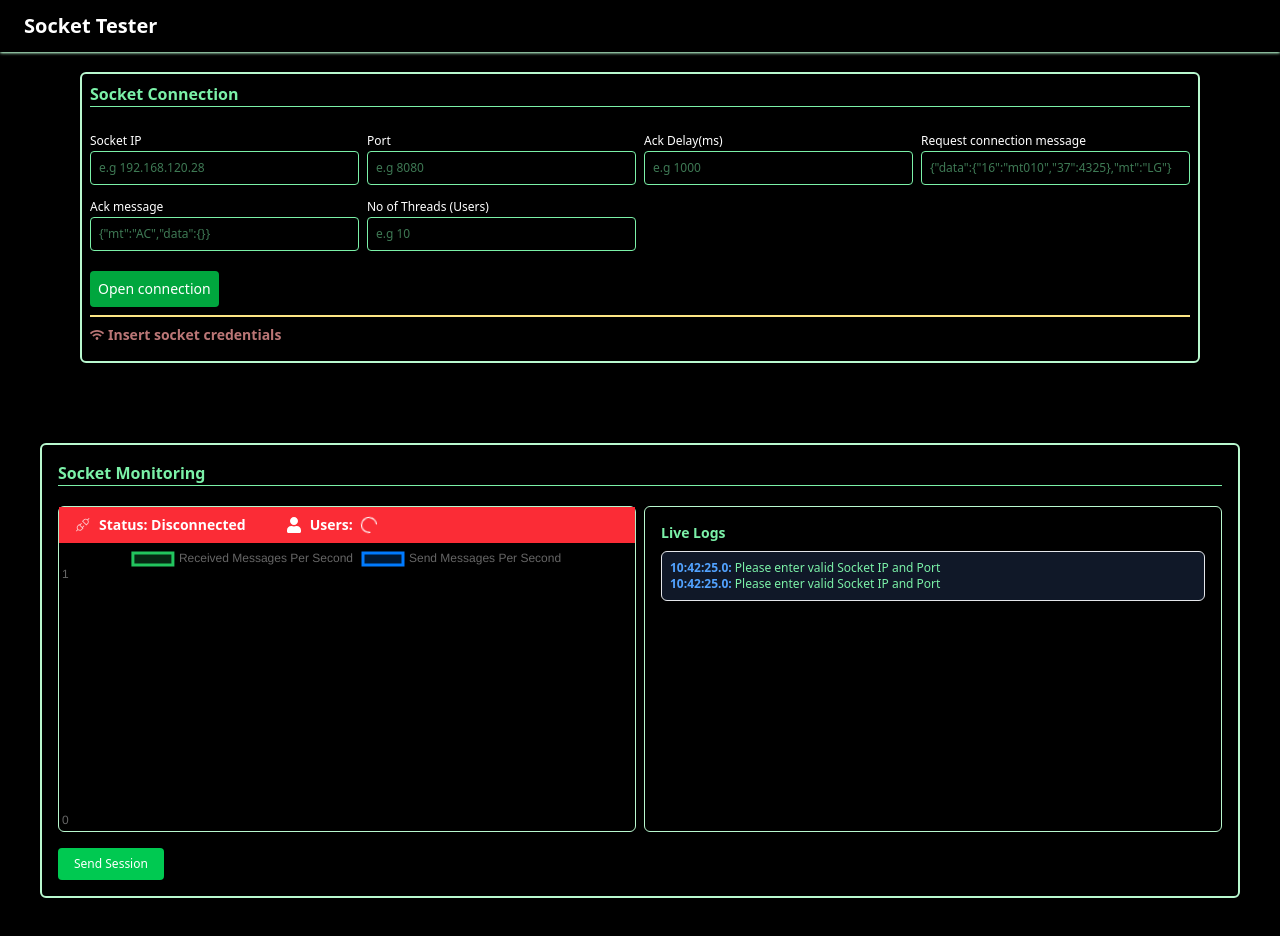
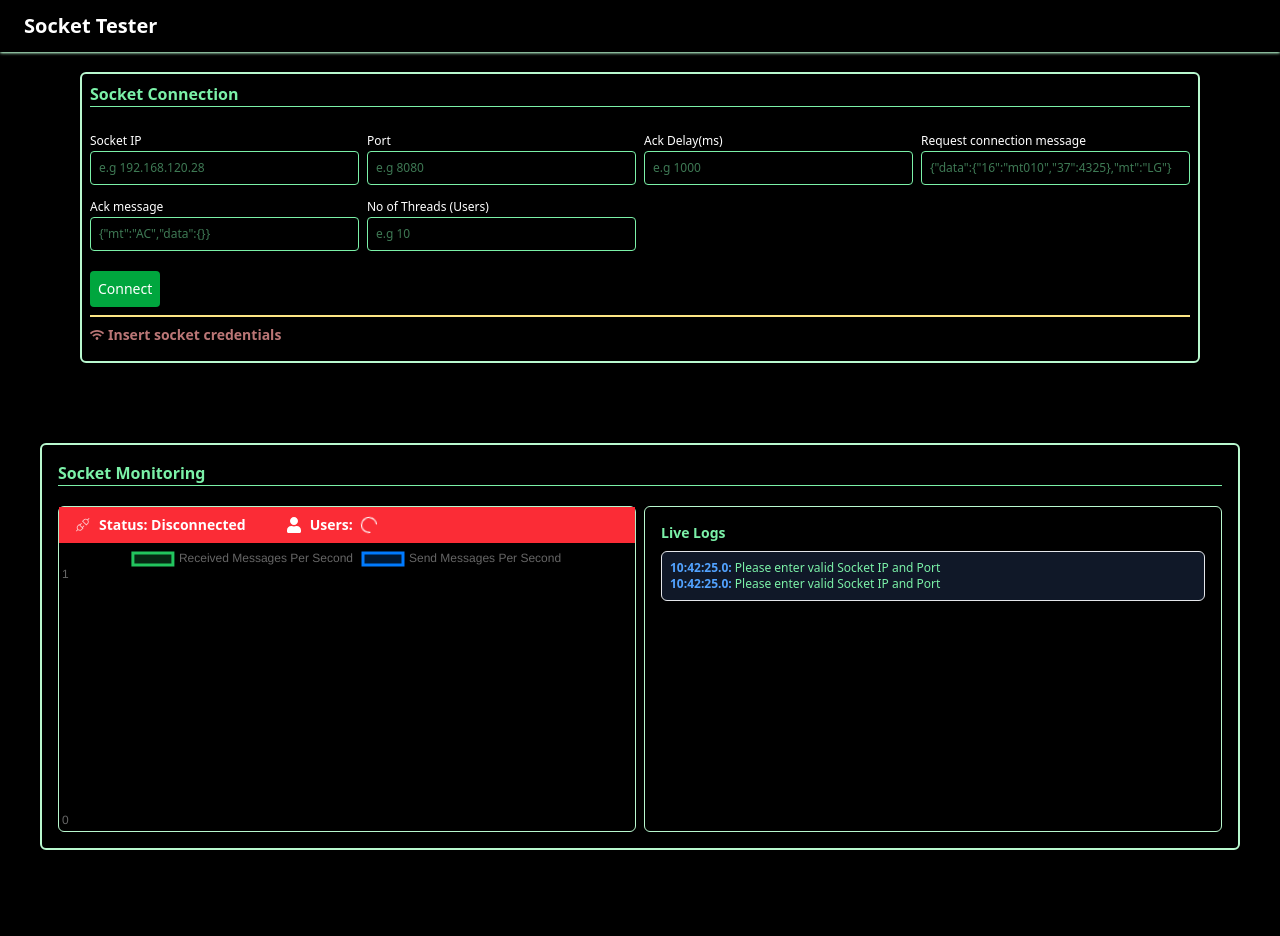
Before and after one commit to AsifZaman777/socket-tester, a React (Vite) app: page / in a window 1280 px wide. After the commit the page ends 890 px from the top, so only its background shows below. Built offline with nearby package versions, Linux system fonts and the light colour scheme.

Commit message:
[REMOVE] removed session button and integrated in Connection button

```diff
--- a/src/components/MonitoringSection.jsx
+++ b/src/components/MonitoringSection.jsx
@@ -45,9 +45,12 @@ const MonitoringSection = () => {
       const newWorkers = [];
 
       for (let i = 0; i < numThreads; i++) {
-        const worker = new Worker(new URL('../workers/socketWorker.js', import.meta.url), {
-          type: 'module',
-        });
+        const worker = new Worker(
+          new URL("../workers/socketWorker.js", import.meta.url),
+          {
+            type: "module",
+          }
+        );
 
         worker.postMessage({
           socketIP: socketParams.socketIP,
@@ -59,15 +62,21 @@ const MonitoringSection = () => {
         });
 
         worker.onmessage = (event) => {
-          if (event.data.type === 'message') {
-            console.log(`Main thread: Message from worker ${i + 1}:`, event.data.message);
+          if (event.data.type === "message") {
+            console.log(
+              `Main thread: Message from worker ${i + 1}:`,
+              event.data.message
+            );
             updateLogs(`Worker ${i + 1}: ${event.data.message}`);
-            setMessageCount(prev => prev + 1);
+            setMessageCount((prev) => prev + 1);
             setLoading(false); // Stop loading when first message is received
-          } else if (event.data.type === 'ack') {
-            console.log(`Main thread: ACK from worker ${i + 1}:`, event.data.message);
+          } else if (event.data.type === "ack") {
+            console.log(
+              `Main thread: ACK from worker ${i + 1}:`,
+              event.data.message
+            );
             updateLogs(`Worker ${i + 1}: Sent ACK`);
-            setSendMessageCount(prev => prev + 1);
+            setSendMessageCount((prev) => prev + 1);
           }
         };
 
@@ -82,7 +91,7 @@ const MonitoringSection = () => {
       setWsConnected(true);
 
       return () => {
-        newWorkers.forEach(worker => worker.terminate());
+        newWorkers.forEach((worker) => worker.terminate());
       };
     } else {
       updateLogs("Please enter valid Socket IP and Port");
@@ -128,34 +137,17 @@ const MonitoringSection = () => {
   }, [logs]);
 
   const updateLogs = (data) => {
-    const currentTime = new Date().toLocaleTimeString("en-US", {
-      hour12: false,
-      hour: "2-digit",
-      minute: "2-digit",
-      second: "2-digit"
-    }) + `.${new Date().getMilliseconds()}`;
+    const currentTime =
+      new Date().toLocaleTimeString("en-US", {
+        hour12: false,
+        hour: "2-digit",
+        minute: "2-digit",
+        second: "2-digit",
+      }) + `.${new Date().getMilliseconds()}`;
     setLogs((prev) => [...prev, { time: currentTime, message: data }]);
   };
 
-  const sendSession = () => {
-    if (
-      socketParams.socketIP !== "" &&
-      socketParams.port !== "" &&
-      socketParams.requestMessage !== ""
-    ) {
-      console.log("mt:LG");
-      const message = socketParams.requestMessage;
-      workers.forEach(worker => worker.postMessage({ type: 'send', message }));
-    } else {
-      Swal.fire({
-        background: "#1a202c",
-        color: "#f7fafc",
-        icon: "error",
-        title: "Invalid Input",
-        text: "Please enter a valid Socket IP, Port, or Request Message!",
-      });
-    }
-  };
+
 
   const chartData = {
     labels,
@@ -207,6 +199,7 @@ const MonitoringSection = () => {
               wsConnected ? "bg-green-700" : "bg-red-500"
             }`}
           >
+
             {/* Status icons */}
             <div className="flex items-center gap-2">
               {wsConnected ? (
@@ -253,14 +246,6 @@ const MonitoringSection = () => {
           </div>
         </div>
       </div>
-
-      {/* Send Session Button */}
-      <button
-        className="mt-4 px-4 py-2 text-xs bg-green-500 hover:bg-green-600 text-white rounded"
-        onClick={sendSession}
-      >
-        Send Session
-      </button>
     </div>
   );
 };
--- a/src/components/ParamSection.jsx
+++ b/src/components/ParamSection.jsx
@@ -106,7 +106,7 @@ const ParamSection = () => {
           className="bg-green-600 text-white p-2 rounded mr-1 hover:bg-green-700 transition-all duration-200 text-sm"
           onClick={handleDone}
         >
-          Open connection
+          Connect
         </button>
       </div>
 
```
